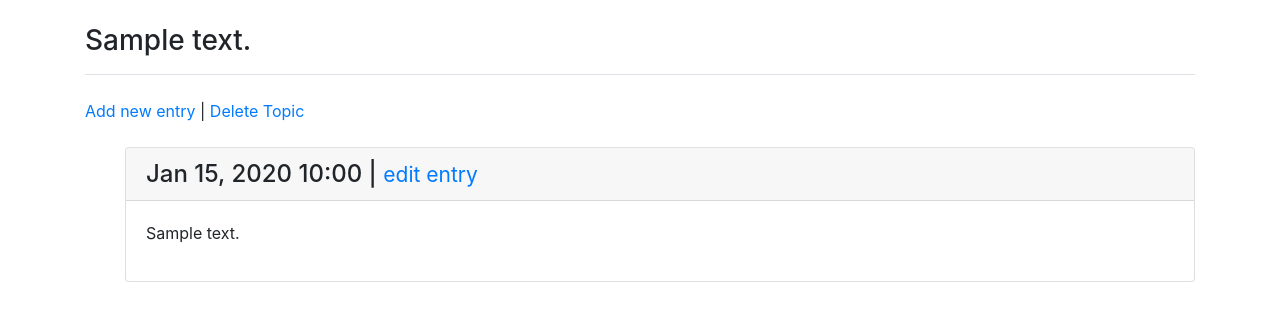
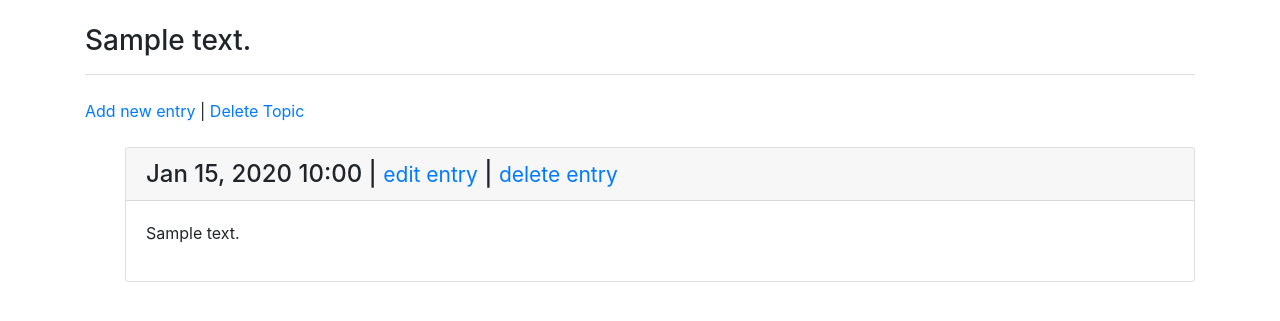
Before and after one commit to Kayconfig/learning_log, a Django app: page /topics/1 in a window 1280 px wide. Shown: the part 58-379 px from the top of the page. Run offline with Django 3.2, Linux system fonts and the light colour scheme; a user stored in the database is signed in; tables that the repository leaves empty hold one stand-in row (values such as "Sample post"); some libraries are stand-ins or nearby versions.

Commit message:
implemented entry delete, users can now delete entries. But there is not confirmation before the entry is deleted

```diff
--- a/learning_logs/templates/learning_logs/topic.html
+++ b/learning_logs/templates/learning_logs/topic.html
@@ -19,6 +19,7 @@
             <h4 class="card-header">
             {{ entry.date_added|date:'M d, Y H:i' }}
             | <small><a href="{% url 'learning_logs:edit_entry' entry.id %}"> edit entry</a></small>
+            | <small><a href="{% url 'learning_logs:delete_entry' entry.id %}">delete entry</a></small>
             </h4>
             <div class="card-body">
                 {{ entry.text|linebreaks }}
--- a/learning_logs/urls.py
+++ b/learning_logs/urls.py
@@ -16,7 +16,8 @@ urlpatterns= [
     path('new_entry/<int:topic_id>/', views.new_entry, name='new_entry'),
     # Page for editing an entry.
     path ('edit_entry/<int:entry_id>/', views.edit_entry, name='edit_entry'),
-
     # Delete a topic
     path("topics/delete/<int:topic_id>/", views.delete_topic, name="delete_topic"),
+    # Delete entry
+    path("entries/delete/<int:entry_id>/", views.delete_entry, name="delete_entry"),
 ]
--- a/learning_logs/views.py
+++ b/learning_logs/views.py
@@ -112,7 +112,15 @@ def delete_topic(request, topic_id):
         elif action == "delete": #the user has confirmed the delete action
             topic.delete()
 
-
-
     #return to topics
     return redirect('learning_logs:topics')
+
+@login_required
+def delete_entry(request, entry_id):
+    entry = Entry.objects.get( id=entry_id)
+    topic = entry.topic
+    if request.user != topic.owner: #if user is not the owner
+        return redirect('learning_logs:topics')
+    else: # user is the owner
+        entry.delete()
+        return redirect('learning_logs:topic', topic_id= topic.id)
```
